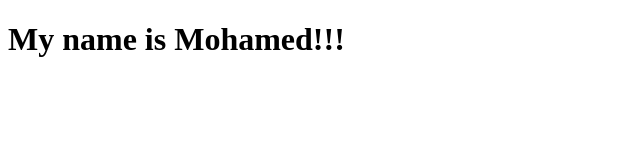
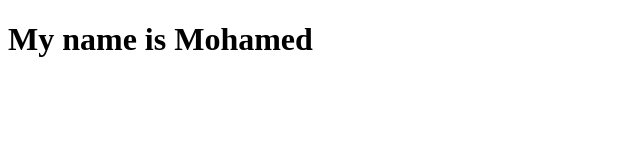
Before and after one commit to Moeabz94/first-gitHUb-project, a plain HTML site: page index.html in a window 1280 px wide. Shown: the full height of the page, 0-640 px from the left. Drawn offline with Linux system fonts and the light colour scheme.

Commit message:
Remove exclamtion marks

```diff
--- a/index.html
+++ b/index.html
@@ -7,6 +7,6 @@
     <title>Document</title>
 </head>
 <body>
-    <h1>My name is Mohamed!!!</h1>
+    <h1>My name is Mohamed</h1>
 </body>
 </html>
```
